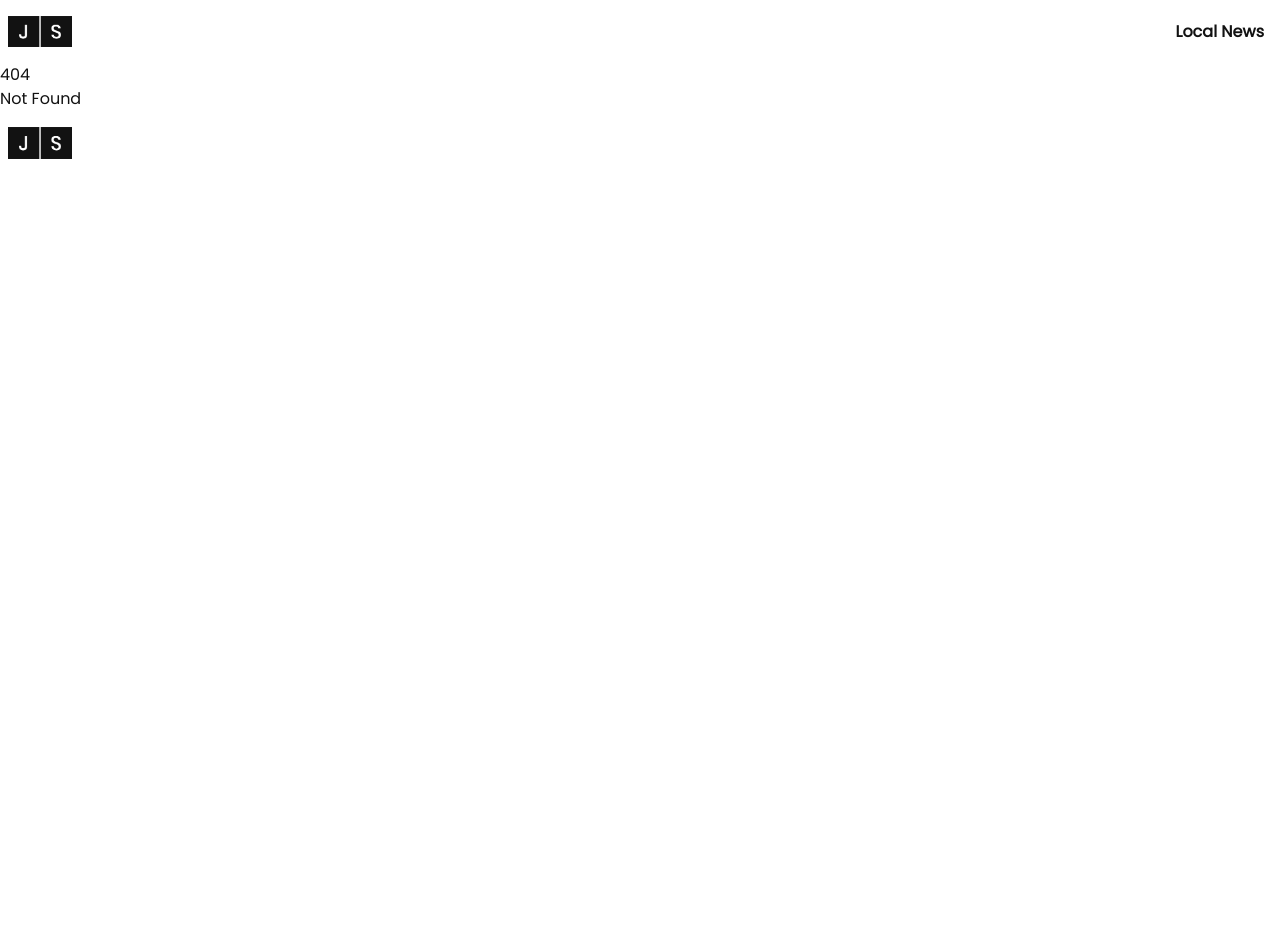
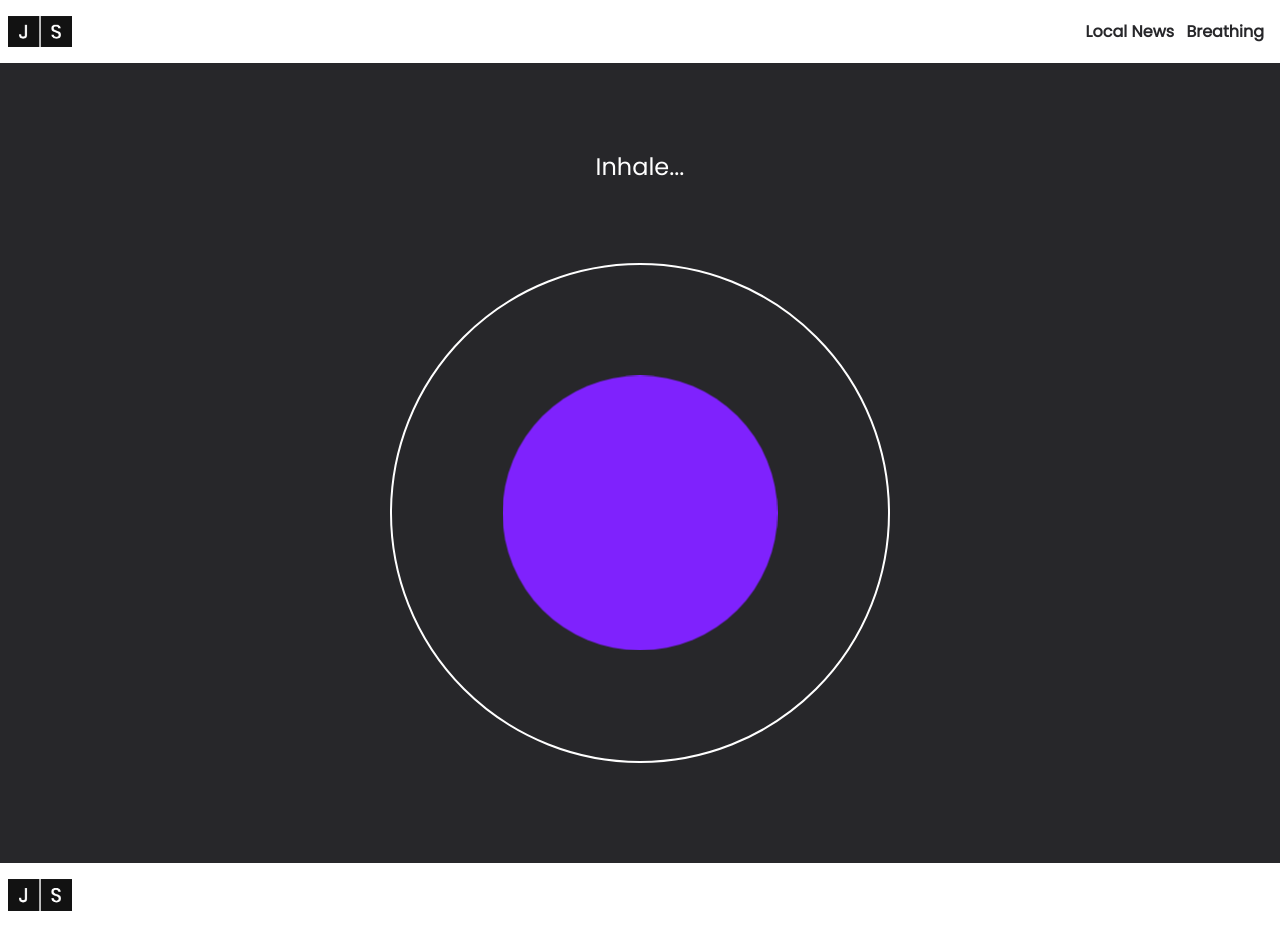
Before and after one commit to jacksonsophat/jackson-frontend, a SvelteKit app: page /projects/breathing-exercise in a window 1280 px wide. Before the commit this address had no page. Before the commit the page ends 800 px from the top, so only its background shows below. Built offline with nearby package versions, Linux system fonts and the light colour scheme.

Commit message:
Breathing Exercise

```diff
--- a/package.json
+++ b/package.json
@@ -36,6 +36,7 @@
 	},
 	"type": "module",
 	"dependencies": {
+		"gsap": "^3.11.4",
 		"iconify-icon": "^1.0.2",
 		"svelte-meta-tags": "^2.6.5",
 		"three": "^0.148.0",
--- a/src/app.css
+++ b/src/app.css
@@ -7,6 +7,6 @@
 @layer base {
     html {
         font-family: "Poppins", sans-serif;
-        color: #121212;
+        color: #27272a;
     }
 }
--- a/src/routes/components/Header.svelte
+++ b/src/routes/components/Header.svelte
@@ -1,6 +1,9 @@
 <svelte:head>
 	<title>Jackson Sophat | Web Developer | Houston Texas</title>
-	<meta name="description" content="My tech stack: Svelte, Python, Django, Three Js, WebGL, JavaScript, HTML, CSS, SEO, Web Design">
+	<meta
+		name="description"
+		content="My tech stack: Svelte, Python, Django, Three Js, WebGL, JavaScript, HTML, CSS, SEO, Web Design"
+	/>
 	<!-- <title>Hello</title> -->
 </svelte:head>
 
@@ -11,7 +14,7 @@
 		</a>
 		<nav class="font-semibold">
 			<a href="/projects/local-news">Local News</a>
-			<!-- <a href="/about">About</a> -->
+			<a href="/projects/breathing-exercise">Breathing</a>
 		</nav>
 	</div>
 </header>
--- /dev/null
+++ b/src/routes/projects/breathing-exercise/+page.svelte
@@ -0,0 +1,118 @@
+<script>
+	import { gsap } from 'gsap';
+	import { onMount } from 'svelte';
+	import { fade } from 'svelte/transition';
+
+	let startingCount = 3;
+	let count = 4;
+	let startingText = true;
+	let howTo = '';
+
+	onMount(() => {
+		const interval = setInterval(function () {
+			startingCount--;
+			console.log(startingCount);
+			if (startingCount == 0) {
+				startingText = false;
+				startBreathing();
+				clearInterval(interval);
+			}
+		}, 1000);
+	});
+
+	function startBreathing() {
+		const tl = gsap.timeline({
+			repeat: -1,
+			ease: 'none'
+		});
+		let element = document.querySelector('#AnimationCircle');
+
+		let inhale = 4;
+		let hold = 7;
+		let exhale = 8;
+
+		// func hold
+		//func exhale
+
+		// function counting() {
+		// 	setInterval(function () {
+		// 		console.log(count++);
+		// 	}, 1000);
+		// }
+
+		tl.to(
+			element,
+			{
+				scale: 5,
+				duration: inhale,
+				onStart: () => {
+					document.querySelector('#MovingCircle')?.setAttribute('fill', '#7F22FD');
+					howTo = 'Inhale...';
+				}
+			},
+			1
+		)
+			.to(element, {
+				duration: hold,
+				onStart: () => {
+					document.querySelector('#MovingCircle')?.setAttribute('fill', '#f472b6');
+					howTo = 'Hold...';
+				}
+			})
+			.to(element, {
+				duration: exhale,
+				scale: 1,
+				onStart: () => {
+					document.querySelector('#MovingCircle')?.setAttribute('fill', '#818cf8');
+					howTo = 'Exhale...';
+				}
+			});
+	}
+</script>
+
+<section class="h-screen w-full bg-primary text-white py-4">
+	<div class="py-8 h-full">
+		<div class="animation h-full">
+			<div class="h-10">
+				<h1 class="text-center text-2xl pt-10 ">
+					{#if startingText}
+						<span>
+							Breathing exercise starts in {startingCount}
+						</span>
+					{:else}
+						<span>
+							{howTo}
+						</span>
+					{/if}
+				</h1>
+			</div>
+
+			<div class="animation-border flex items-center w-full justify-center pt-28 relative">
+				<svg
+					id="CircleBorder"
+					width="500"
+					height="500"
+					viewBox="0 0 500 500"
+					fill="none"
+					xmlns="http://www.w3.org/2000/svg"
+				>
+					<circle cx="250" cy="250" r="249" stroke="#FFF" stroke-width="2" />
+				</svg>
+
+				<svg
+					class="absolute"
+					id="AnimationCircle"
+					width="100"
+					height="100"
+					viewBox="0 0 100 100"
+					fill="none"
+					xmlns="http://www.w3.org/2000/svg"
+				>
+					<circle id="MovingCircle" cx="50" cy="50" r="50" fill="#7F22FD" />
+				</svg>
+
+				<!-- <p class="absolute text-2xl" id="Counting">{count}</p> -->
+			</div>
+		</div>
+	</div>
+</section>
--- a/src/routes/projects/local-news/+page.server.js
+++ b/src/routes/projects/local-news/+page.server.js
@@ -9,9 +9,8 @@ export const load = async ({ fetch, cookies }) => {
 
 
     const fetchNews = async () => {
-        // const res = await fetch(`http://127.0.0.1:8000/local-news/?select_city=${select_city}`)
-        const res = await fetch(`http://150.136.7.63/local-news/?select_city=${select_city}`)
-        // const res = await fetch('http://150.136.7.63/local-news/')
+        const res = await fetch(`http://127.0.0.1:8000/projects/local-news/?select_city=${select_city}`)
+        // const res = await fetch(`http://150.136.7.63/projects/local-news/?select_city=${select_city}`)
         const data = await res.json()
         return data
     }
--- a/src/routes/testing/+page.server.js
+++ /dev/null
@@ -1,21 +0,0 @@
-export const load = async ({ fetch, cookies }) => {
-
-
-    let select_city = ''
-    if (cookies.get('select_city')) {
-        select_city = cookies.get('select_city')
-    } else {
-        select_city = 'austin'
-    }
-
-    const fetchNews = async () => {
-        const res = await fetch(`http://127.0.0.1:8000/?select_city=${select_city}`)
-        const data = await res.json()
-        return data
-    }
-
-    return {
-        news: fetchNews(),
-        select_city
-    }
-}
--- a/src/routes/testing/+page.svelte
+++ b/src/routes/testing/+page.svelte
@@ -1,56 +1,53 @@
-<script lang="ts">
-	export let data: any;
-	const { news } = data;
+<!-- <script>
+	import gsap from 'gsap';
+	import { onMount } from 'svelte';
 
-	console.log(data.news);
-	console.log('select_city: ', data.select_city);
+	onMount(() => {
+		const tl = gsap.timeline();
+		const duration = 1;
 
-	let cityOptions = [
-		{
-			value: 'houston',
-			label: 'Houston'
-		},
-		{
-			value: 'austin',
-			label: 'Austin'
-		}
-	];
-
-	let selectCityIndex: number;
-
-	for (let i = 0; i < cityOptions.length; i++) {
-		if (cityOptions[i].value == data.select_city) {
-			selectCityIndex = i;
-			console.log(data.select_city, i);
-		}
-	}
-
-	let selected: any = cityOptions[selectCityIndex];
-
-	function handleSubmit() {
-		document.cookie = `select_city=${selected.value}`;
-		console.log(selected.value, selected.label);
-		console.log(news);
-	}
-
-	// data-sveltekit-reload
+		tl.from('.box', {
+			duration,
+			opacity: 0
+		}).from(
+			'.box',
+			{
+				duration,
+				xPercent: 100,
+				rotation: -90,
+				yPercent: 100,
+				ease: 'bounce.out'
+			},
+			`-=${duration * 0.75}`
+		);
+	});
 </script>
 
 <div>
-	<h1 class="text-center text-3xl font-semibold">Testing Page</h1>
-	<hr class="my-6" />
+	<p>Testing</p>
+	<div class="box" />
+</div>
 
-	<form method="GET" on:change={handleSubmit}>
-		<select bind:value={selected}>
-			{#each cityOptions as option}
-				<option value={option}>
-					{option.label}
-				</option>
-			{/each}
-		</select>
-	</form>
+<style>
+	.box {
+		width: 100px;
+		height: 100px;
+		background: black;
+	}
+</style> -->
+<script>
+	let count = 0;
+	$: remaining = 10 - count;
 
-	<div class="mt-8 text-center text-red-600">
-		<p class="uppercase">City: {data.select_city}</p>
-	</div>
+	const increment = () => {
+		if (remaining > 0) {
+			count++;
+		}
+	};
+</script>
+
+<div>
+	<div>Count: {count}</div>
+	<div>Remaining: {remaining}</div>
+	<button on:click={increment}>Click</button>
 </div>
--- a/tailwind.config.cjs
+++ b/tailwind.config.cjs
@@ -6,7 +6,7 @@ module.exports = {
   theme: {
     extend: {
       colors: {
-        primary: '#121212',
+        primary: '#27272A',
         secondary: '#a855f7',
         transparent: 'transparent',
         current: 'currentColor',
```
Also changed, not shown: 1 other file (tests, documents, lock files or other folders).
